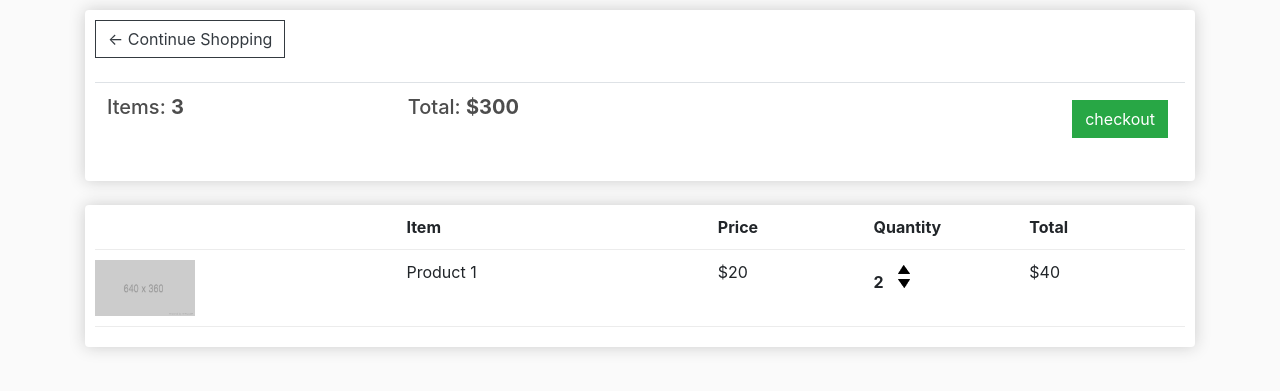
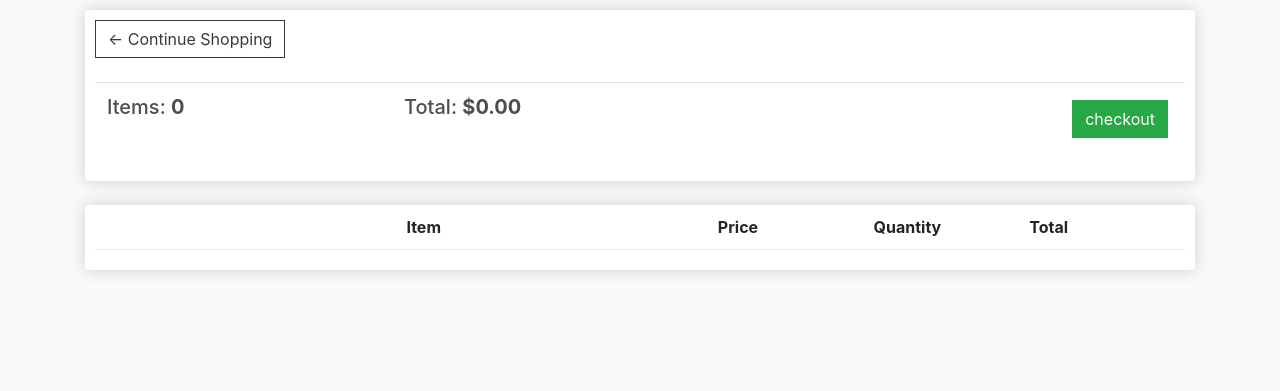
Before and after one commit to MuthonduG/django_ecommerce, a Django app: page /cart/ in a window 1280 px wide. Shown: the part 57-448 px from the top of the page. Run offline with Django 4.2, Linux system fonts and the light colour scheme; lists and menus that the app fills with data are empty; some libraries are stand-ins or nearby versions.

Commit message:
updates: update for cart and checkout. Loaded data from models

```diff
--- a/ecommerce/store/templates/store/cart.html
+++ b/ecommerce/store/templates/store/cart.html
@@ -15,12 +15,12 @@
                     <tr>
                         <th>
                             <h5>
-                                Items: <strong>3</strong>
+                                Items: <strong>{{order.get_cart_items}}</strong>
                             </h5>
                         </th>
                         <th>
                             <h5>
-                                Total: <strong>$300</strong>
+                                Total: <strong>${{order.get_cart_total  | floatformat:2}}</strong>
                             </h5>
                         </th>
                         <th>
@@ -43,21 +43,23 @@
                     <div style="flex: 1;" class=""><strong>Quantity</strong></div>
                     <div style="flex: 1;" class=""><strong>Total</strong></div>
                 </div>
+                {% for item in items %}
                     <div class="cart-row">
                         <div style="flex: 2;" class="">
-                        <img class="row-image" src="{% static 'images/product_alt.png' %}" alt="image">
+                            <img class="row-image" src="{{item.product.imageURL}}" alt="image">
                         </div>
-                    <div style="flex: 2;" class="">Product 1</div>
-                    <div style="flex: 1;" class="">$20</div>
+                        <div style="flex: 2;" class="">{{item.product.name}}</div>
+                        <div style="flex: 1;" class="">${{item.product.price | floatformat:2}}</div>
                         <div style="flex: 1;" class="">
-                        <p class="quantity">2</p>
+                            <p class="quantity">x{{item.quantity}}</p>
                             <div class="quantity">
                                 <img src="{% static 'images/down.png' %}" alt="add" class="chg-quantity">
                                 <img src="{% static 'images/up.png' %}" alt="add" class="chg-quantity">
                             </div>
                         </div>
-                    <div style="flex: 1;" class="">$40</div>
+                        <div style="flex: 1;" class="">${{item.get_total}}</div>
                     </div>
+                {% endfor %}
             </div>
         </div>
     </div>
--- a/ecommerce/store/views.py
+++ b/ecommerce/store/views.py
@@ -1,16 +1,31 @@
 from django.shortcuts import render
 from .models import *
 
-# Create your views here.
 def store(request):
-    products = Product.objects.all()
-    context = {'products' : products}
-    return render(request, 'store/store.html', context)
+	products = Product.objects.all()
+	context = {'products':products}
+	return render(request, 'store/store.html', context)
 
 def cart(request):
-    context = {}
-    return render(request, 'store/cart.html', context)
+	if request.user.is_authenticated:
+		customer = request.user.customer
+		order, created = Order.objects.get_or_create(customer=customer, complete=False)
+		items = order.orderitem_set.all()
+	else:
+		items = []
+		order = {'get_cart_total':0, 'get_cart_items':0}
+
+	context = {'items':items, 'order':order}
+	return render(request, 'store/cart.html', context)
 
 def checkout(request):
-    context = {}
-    return render(request, 'store/checkout.html', context)
+	if request.user.is_authenticated:
+		customer = request.user.customer
+		order, created = Order.objects.get_or_create(customer=customer, complete=False)
+		items = order.orderitem_set.all()
+	else:
+		items = []
+		order = {'get_cart_total':0, 'get_cart_items':0}
+
+	context = {'items':items, 'order':order}
+	return render(request, 'store/checkout.html', context)
```
Also changed, not shown: ecommerce/store/models.py (+17 -0 lines), ecommerce/store/templates/store/checkout.html (+10 -8 lines), ecommerce/db.sqlite3. Lines whose indentation alone changed are shown as unchanged.
